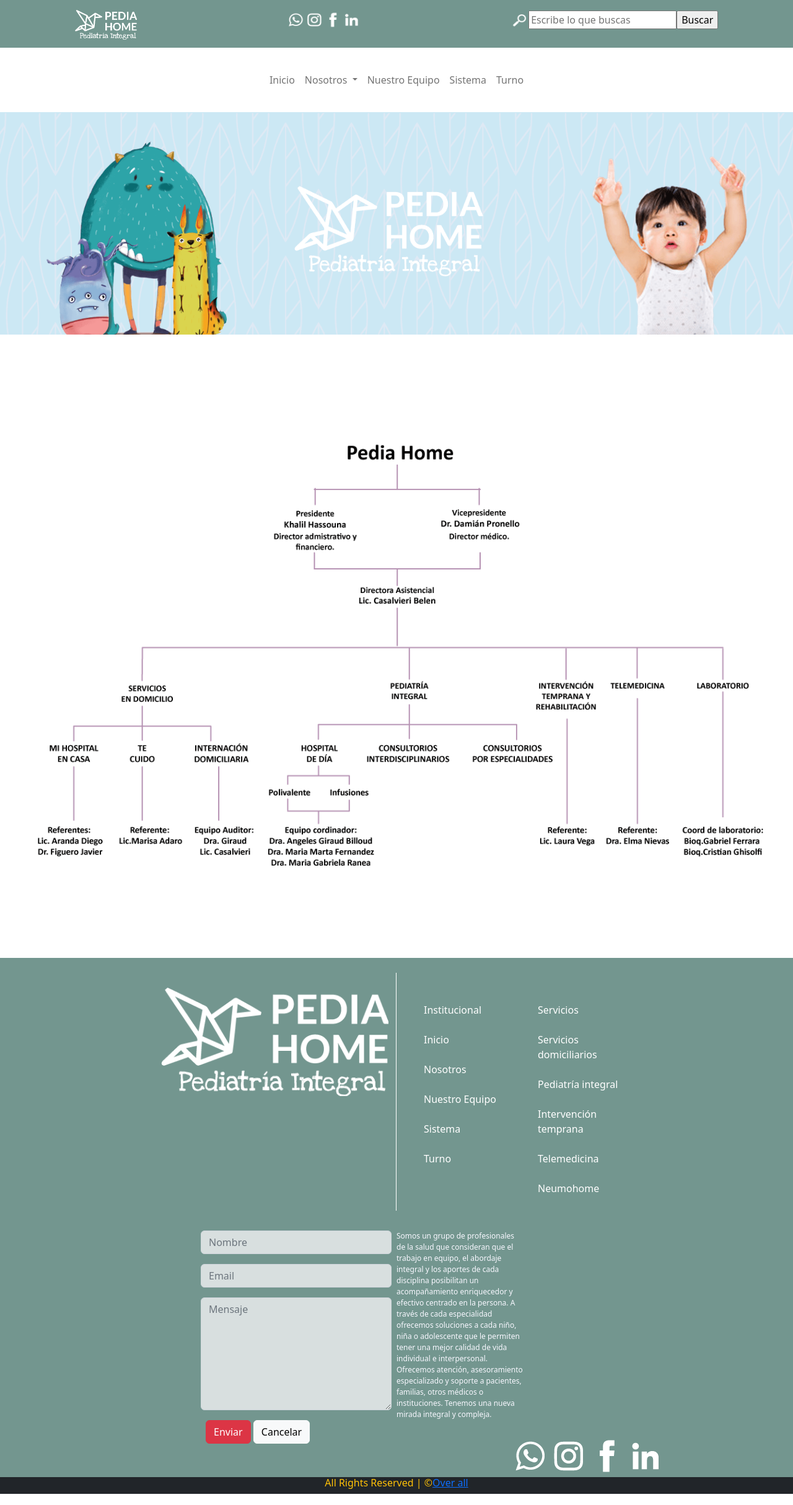
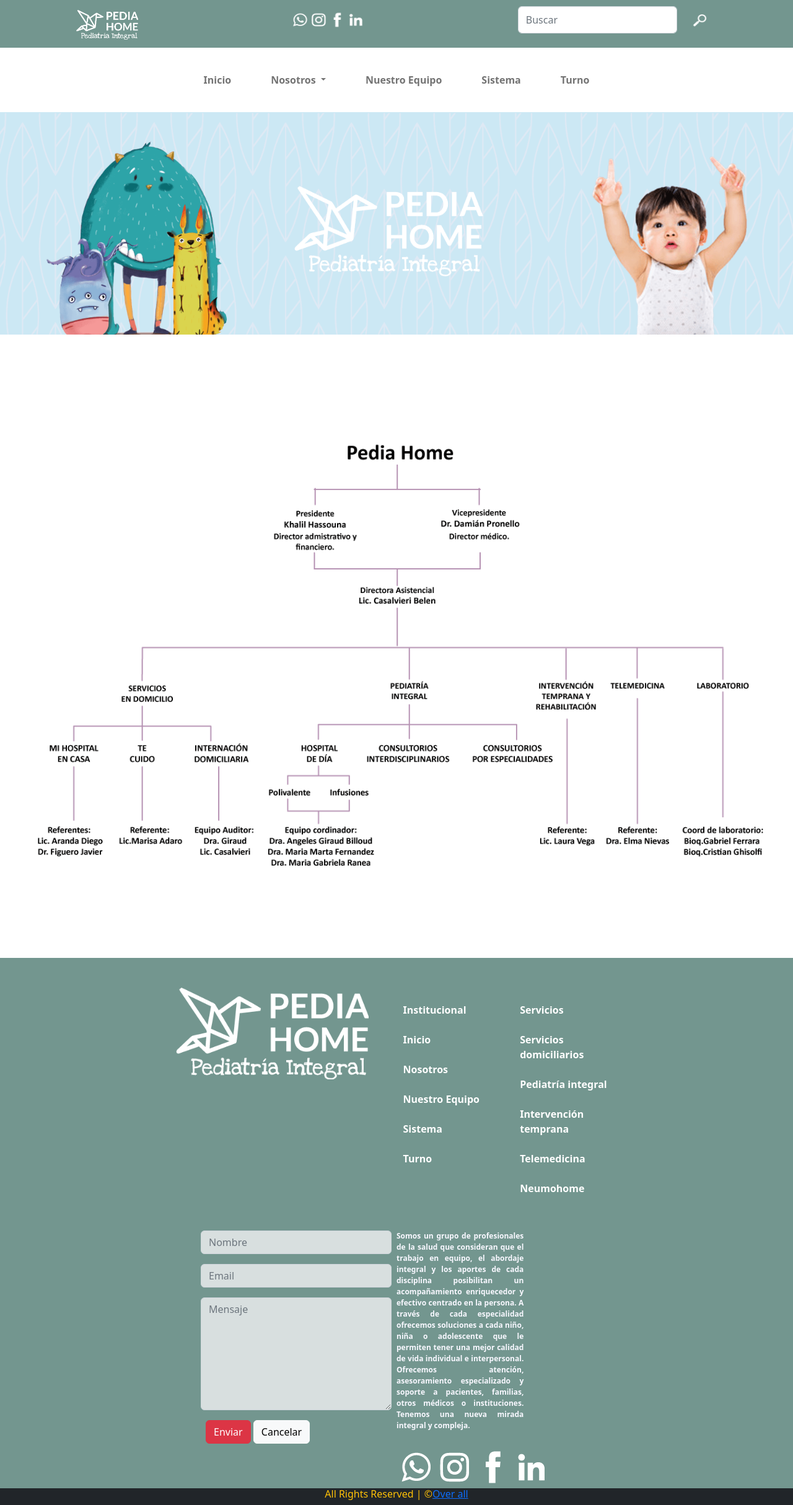
Before and after one commit to claudio-plaza/pedia-home-2022, a plain HTML site: page organigrama.html in a window 1280 px wide. Shown: the whole page at 62% size. Drawn offline with nearby package versions, Linux system fonts and the light colour scheme.

Commit message:
heaader y footer terminados

```diff
--- a/css/estilos.css
+++ b/css/estilos.css
@@ -116,10 +116,6 @@
     width: 1200px;
     height: 100px;
 }
-.logo-footer{
-    display: flex;
-    justify-content: center;
-}
 
 /*formulario de contacto */
 #form-input{
@@ -160,7 +156,9 @@
 .slider-inst{
     height: 25%;
 }
-
+.form-resp{
+    text-align:justify;
+}
 
 
 @media screen and (max-width:900px) and (min-width:481px) {
@@ -191,7 +189,7 @@
 
     }
     .logo-footer{
-        margin-left: 1rem !important;
+    justify-content: center;
     }
     .nav-foo{
         display: flex;
@@ -270,6 +268,8 @@
         width: 100% !important;
         margin: 10px !important;
     }
-
+    .logo-footer{
+    justify-content: center;
+    }
 
 }
--- a/organigrama.html
+++ b/organigrama.html
@@ -40,7 +40,7 @@
 
 </head>
 <body>
-      <header>
+    <header>
         <div class="logos">
             <div id="pedi">
                 <img src="imagenes/logopediahome.png" alt="" class="mt-3 img-fluid" width="100px" height="50px">
@@ -54,16 +54,21 @@
                 <a href="https://www.linkedin.com/company/79572547/admin/" target="_blanck"><div><img src="imagenes/logolinke.png" alt="" width="30px" height="30px"></div></a>
 
             </div>
-            <div class="buscar">
+            <form class="d-flex" role="search">
+        <input class="form-control me-2" type="search" placeholder="Buscar" aria-label="Search" list="lista-sugerida">
+        <button class="btn" type="submit"><img src="imagenes/lupa.png" alt="img-buscador" width="30px" height="30px" >
+        </button>
+            </form>
+                      <!--<div class="buscar">
                 <div class="lupa">
                     <img src="imagenes/lupa.png" alt="" width="30px" height="30px" >
                     <input type="search" class="buscar_texto" placeholder="Escribe lo que buscas">
                     <input type="submit" value="Buscar">
-                </div>
+                </div> --->
             </div>
         </div>
     </header>
-    <aside>
+ <aside>
     <nav class="navbar navbar-expand-lg m-4" id="navPanel">
   <div class="container-fluid">
     <button class="navbar-toggler" type="button" data-bs-toggle="collapse" data-bs-target="#navbarSupportedContent" aria-controls="navbarSupportedContent" aria-expanded="false" aria-label="Toggle navigation">
@@ -71,37 +76,37 @@
     </button>
     <div class="collapse navbar-collapse" id="navbarSupportedContent">
       <ul class="navbar-nav m-auto">
-        <li class="nav-item">
-          <a class="nav-link" href="index.html">Inicio</a>
+        <li class="nav-item mx-4">
+          <a class="nav-link" href="index.html"><b>Inicio</b></a>
         </li>
-        <li class="nav-item dropdown">
+        <li class="nav-item dropdown mx-4">
           <a class="nav-link dropdown-toggle" href="#" id="navbarDropdown" role="button" data-bs-toggle="dropdown" aria-expanded="false">
-           Nosotros
+           <b>Nosotros</b>
           </a>
           <ul class="dropdown-menu" aria-labelledby="navbarDropdown">
-            <li><a class="dropdown-item" href="nosotros.html">Quienes somos</a></li>
-            <li><a class="dropdown-item" href="organigrama.html">Organigrama</a></li>
-            <li><a class="dropdown-item" href="institucion.html">La institución</a></li>
+            <li class="my-3"><a class="dropdown-item" href="nosotros.html"><b>Quienes somos</b></a></li>
+            <li class="my-3"><a class="dropdown-item" href="organigrama.html"><b>Organigrama</b></a></li>
+            <li class="my-3"><a class="dropdown-item" href="institucion.html"><b>La institución</b></a></li>
           </ul>
         </li>
-        <li class="nav-item">
-          <a class="nav-link " href="equipo.html">Nuestro Equipo</a>
+        <li class="nav-item mx-4">
+          <a class="nav-link " href="equipo.html"><b>Nuestro Equipo</b></a>
         </li>
-         <!-- <li class="nav-item">
-          <a class="nav-link " href="#">Noticias</a>
+         <!-- <li class="nav-item mx-4">
+          <a class="nav-link " href="#"><b>Noticias</a>
         </li>-->
         </li>
-          <li class="nav-item">
-          <a class="nav-link " href="sistema.html">Sistema</a>
+          <li class="nav-item mx-4">
+          <a class="nav-link " href="sistema.html"><b>Sistema</a>
         </li>
-          <li class="nav-item">
-          <a class="nav-link "href="https://api.whatsapp.com/send?phone=5492613043898" target="_blanck" >Turno</a>
+          <li class="nav-item mx-4">
+          <a class="nav-link "href="https://api.whatsapp.com/send?phone=5492613043898" target="_blanck">Turno</a>
         </li>
       </ul>
     </div>
   </div>
-</nav>
-    </aside>
+    </nav>
+ </aside>
     <aside>
         <div class="paginaPrincip">
             <img src="imagenes/portada-organigrama.png" alt="" class="w-100">
@@ -115,7 +120,7 @@
   <footer>
      <div class="d-flex container-fluid">
           <div class="row m-auto mt-4 justify-content-center">
-              <div class="col-md-6 col-5 border border-white border-bottom-0 border-top-0 border-start-0 ">
+              <div class="col-md-5 col-5">
                   <a href="./index.html"></a><img src="imagenes/logopediahome.png" class="img-fluid mt-4" alt="img-logo-pediahome"></a>
               </div>
               <div class="col-md-6 d-flex flex-row mt-5 justify-content-center">
@@ -163,7 +168,8 @@
                                 </div>
               <div class="col">
                    <div class="col-md-4 formulario ">
-                                        <p class="text-start form-resp ">Somos un grupo de profesionales de la salud que consideran
+                                        <p class="form-resp ">
+                                        Somos un grupo de profesionales de la salud que consideran
                                         que el trabajo en equipo, el abordaje integral y
                                         los aportes de cada disciplina posibilitan un
                                         acompañamiento enriquecedor y efectivo centrado
@@ -174,7 +180,7 @@
                                         y soporte a pacientes, familias, otros médicos o instituciones.
                                         Tenemos una nueva mirada integral y compleja. </p>
                            </div>
-                           <div class="col-md-auto logo-footer mt-4">
+                           <div class="col-md-auto d-flex logo-footer mt-4">
                                         <a href="https://api.whatsapp.com/send?phone=5492613043898" target="_blanck">
                                          <img src="imagenes/logowhat.png" class="img-fluid " alt="img"></a>
                                          <a href="https://www.instagram.com/pedia_home/" target="_blanck">
```
Also changed, not shown: atentemprana.html (+4 -3 lines), equipo.html (+20 -14 lines), index.html (+21 -15 lines), institucion.html (+43 -33 lines), intervencion-temprana.html (+4 -3 lines), nosotros.html (+22 -16 lines), pediatria.html (+4 -3 lines), serviciosdomiciliarios.html (+4 -3 lines), sistema.html (+21 -15 lines), telemedicina.html (+4 -3 lines).
